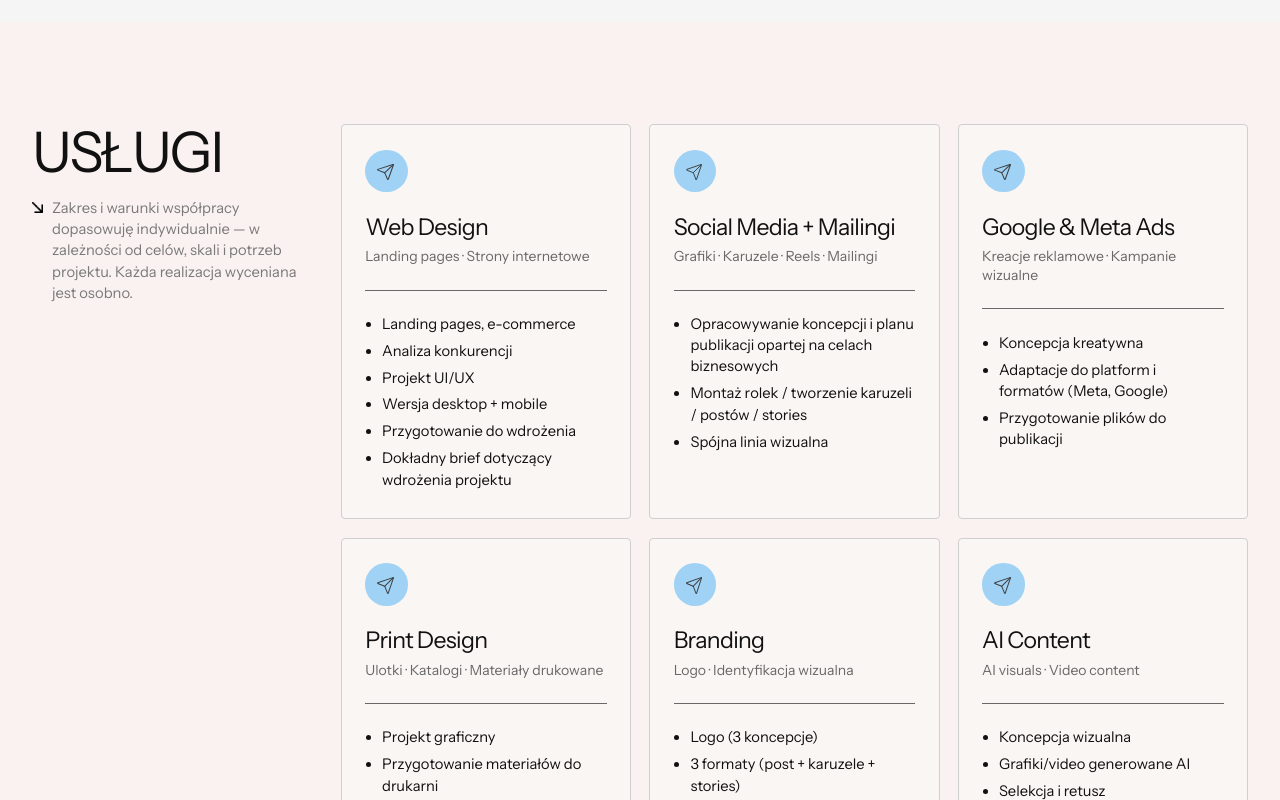
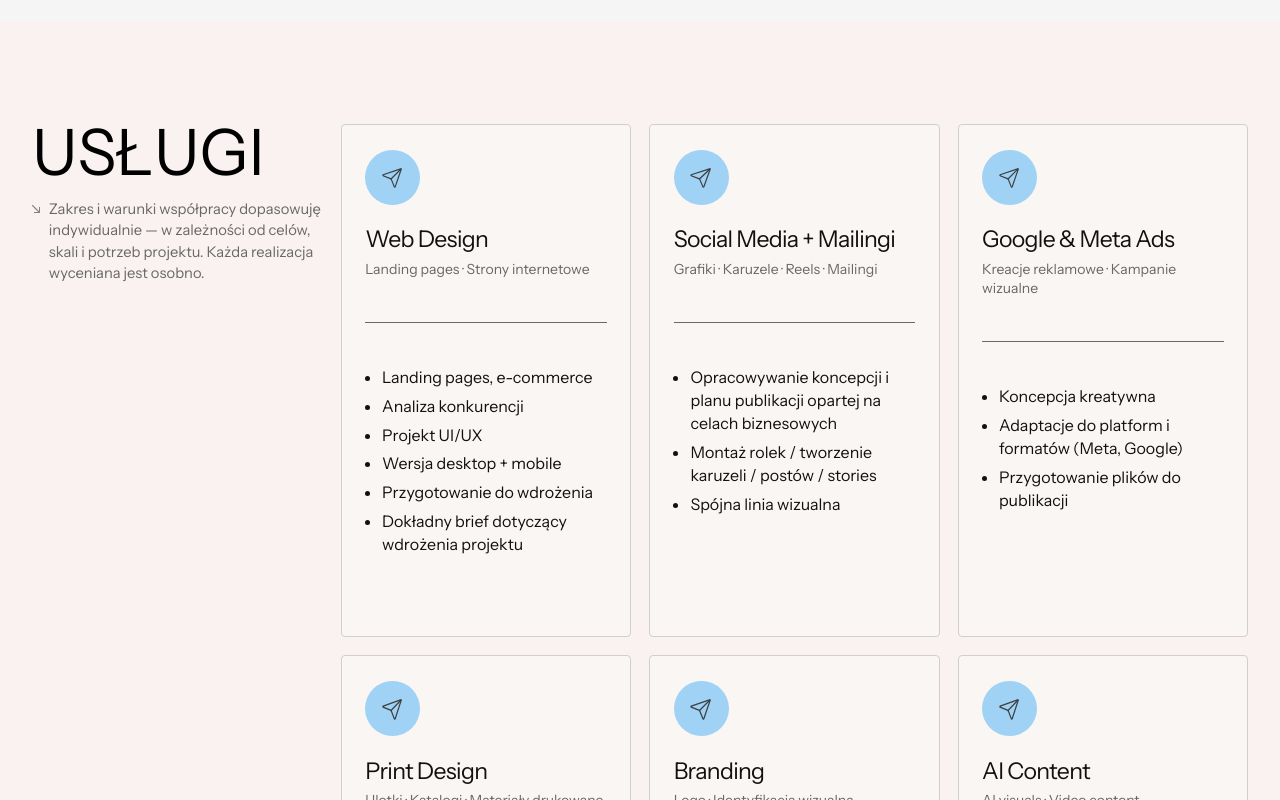
Before and after one commit to Vierin/MezDesign, a Next.js app: page / in a window 1280 px wide. Shown: the part 3960-4760 px from the top of the page. Built offline with nearby package versions, Linux system fonts and the light colour scheme; no server answers.

Commit message:
fix services

```diff
--- a/app/styles/_services.scss
+++ b/app/styles/_services.scss
@@ -16,12 +16,11 @@
 
 .services-title {
 	margin: 0;
-	font-size: clamp(2.4rem, 5.5vw, 3.5rem);
+	font-size: 4rem;
 	font-weight: 400;
-	line-height: 1;
-	letter-spacing: -0.04em;
+	line-height: 0.9;
 	text-transform: uppercase;
-	color: #111;
+	color: #000;
 }
 
 .services-lead {
@@ -29,16 +28,18 @@
 	align-items: flex-start;
 	gap: 0.55rem;
 	margin: 1.1rem 0 0;
-	color: #7a7a7a;
+	color: #686868;
 	font-size: 0.92rem;
 	line-height: 1.45;
 	font-weight: 400;
 
 	img {
 		flex-shrink: 0;
-		width: 0.7rem;
+		width: 0.5rem;
 		height: auto;
-		margin-top: 0.28em;
+		filter: invert(0.5);
+		margin-top: 0.4em;
+		display: inline-block;
 		object-fit: contain;
 	}
 }
@@ -53,7 +54,7 @@
 .services-card {
 	display: flex;
 	flex-direction: column;
-	min-height: 100%;
+	min-height: 32.0625rem;
 	padding: 1.55rem 1.45rem 1.7rem;
 	background: #faf6f3;
 	border: 1px solid #cfcfcf;
@@ -63,15 +64,15 @@
 .services-card-icon {
 	display: grid;
 	place-items: center;
-	width: 2.65rem;
-	height: 2.65rem;
+	width: 3.4375rem;
+	height: 3.4375rem;
 	margin-bottom: 1.35rem;
 	border-radius: 50%;
 	background: #9fd2f5;
 
 	img {
 		display: block;
-		width: 1.15rem;
+		width: 1.4rem;
 		height: auto;
 		position: relative;
 		top: 0.05em;
@@ -99,7 +100,7 @@
 .services-card-rule {
 	width: 100%;
 	height: 1px;
-	margin: 1.45rem 0;
+	margin: 2.6875rem 0;
 	border: 0;
 	background: #686868;
 }
@@ -108,7 +109,7 @@
 	margin: 0;
 	padding: 0 0 0 1.05rem;
 	color: #111;
-	font-size: 0.92rem;
+	font-size: 1rem;
 	line-height: 1.45;
 	display: grid;
 	gap: 0.35rem;
```
